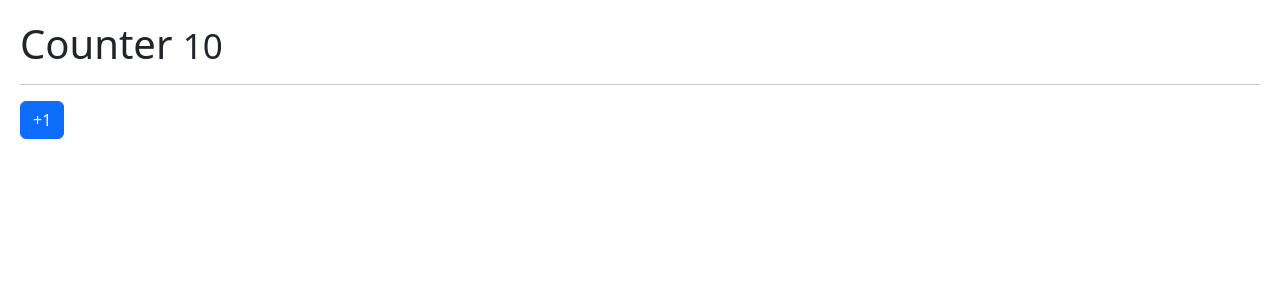
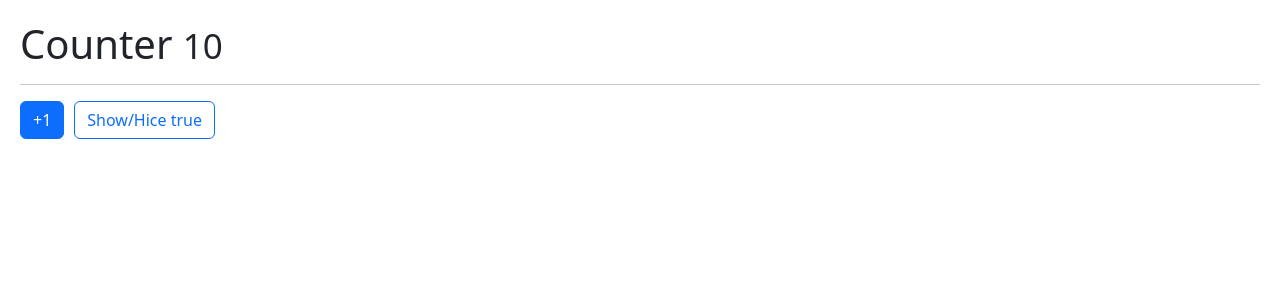
Before and after one commit to Davidcastel26/HooksReact, a React (Vite) app in the folder hook-app/: page / in a window 1280 px wide. Shown: the top 300 px of the page. Built offline with nearby package versions, Linux system fonts and the light colour scheme.

Commit message:
Update MemorizeComp.jsx

```diff
--- a/hook-app/src/06-memos/MemorizeComp.jsx
+++ b/hook-app/src/06-memos/MemorizeComp.jsx
@@ -1,9 +1,11 @@
+import { useState } from "react"
 import { useCounter } from "../hooks/useCounter"
 import { Small } from "./Small"
 
 export const MemorizeComp = () => {
 
     const { counter, increment } = useCounter(10)
+    const [show, setShow] = useState(true)
 
   return (
     <>
@@ -12,6 +14,12 @@ export const MemorizeComp = () => {
         <button className="btn btn-primary" onClick={ () => increment() }>
             +1
         </button>
+        <button
+            className="btn btn-outline-primary"
+            onClick={ () => setShow( !show )}
+        >
+            Show/Hice {JSON.stringify(show)}
+        </button>
     </>
   )
 }
```
